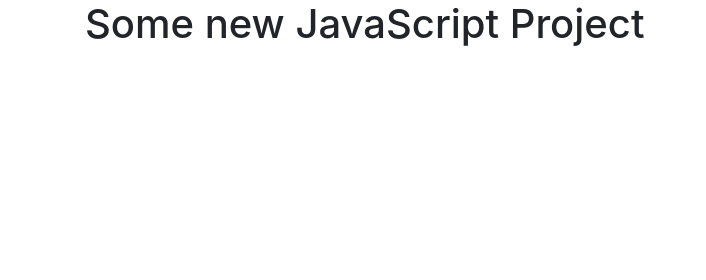
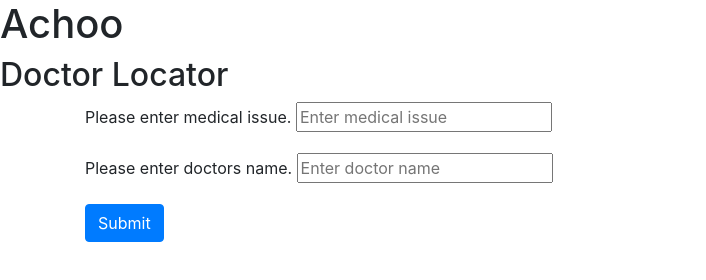
Before and after one commit to hassan-a-alkhalifah/Achoo, a website built with webpack: page src/index.html in a window 1280 px wide. Shown: the whole page, without its empty margins (0-706 px from the left). Built offline with nearby package versions, Linux system fonts and the light colour scheme.

Commit message:
add submit form which includes two inputs, i.e. medical issue and doctor name, add a div with results class to display search results

```diff
--- a/src/index.html
+++ b/src/index.html
@@ -1,11 +1,26 @@
 <!DOCTYPE html>
 <html>
 <head>
-  <title>Add Title Here</title>
+  <title>Achoo</title>
 </head>
 <body>
+  <h1>Achoo</h1>
+  <h2>Doctor Locator</h2>
   <div class="container">
-    <h1>Some new JavaScript Project</h1>
+    <form id="form">
+      <div class="form-group">
+        <label for="medical-issue">Please enter medical issue.</label>
+        <input id="medical-issue" type="text" placeholder="Enter medical issue">
+      </div>
+      <div class="form-group">
+        <label for="doctor-name">Please enter doctors name.</label>
+        <input id="doctor-name" type="text" placeholder="Enter doctor name">
+      </div>
+      <button class="btn btn-primary" type="submit">Submit</button>
+    </form>
+    <div id="results">
+
+    </div>
   </div>
 </body>
 </html>
```
